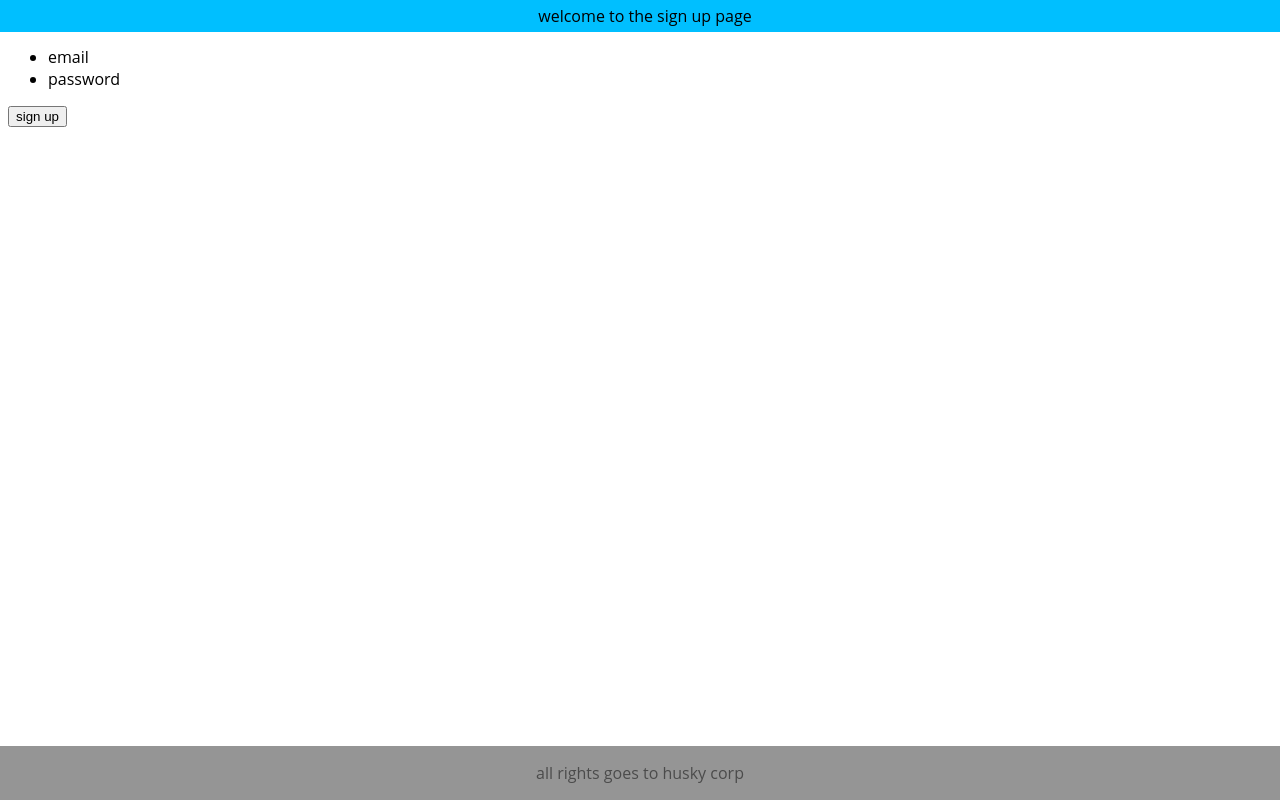
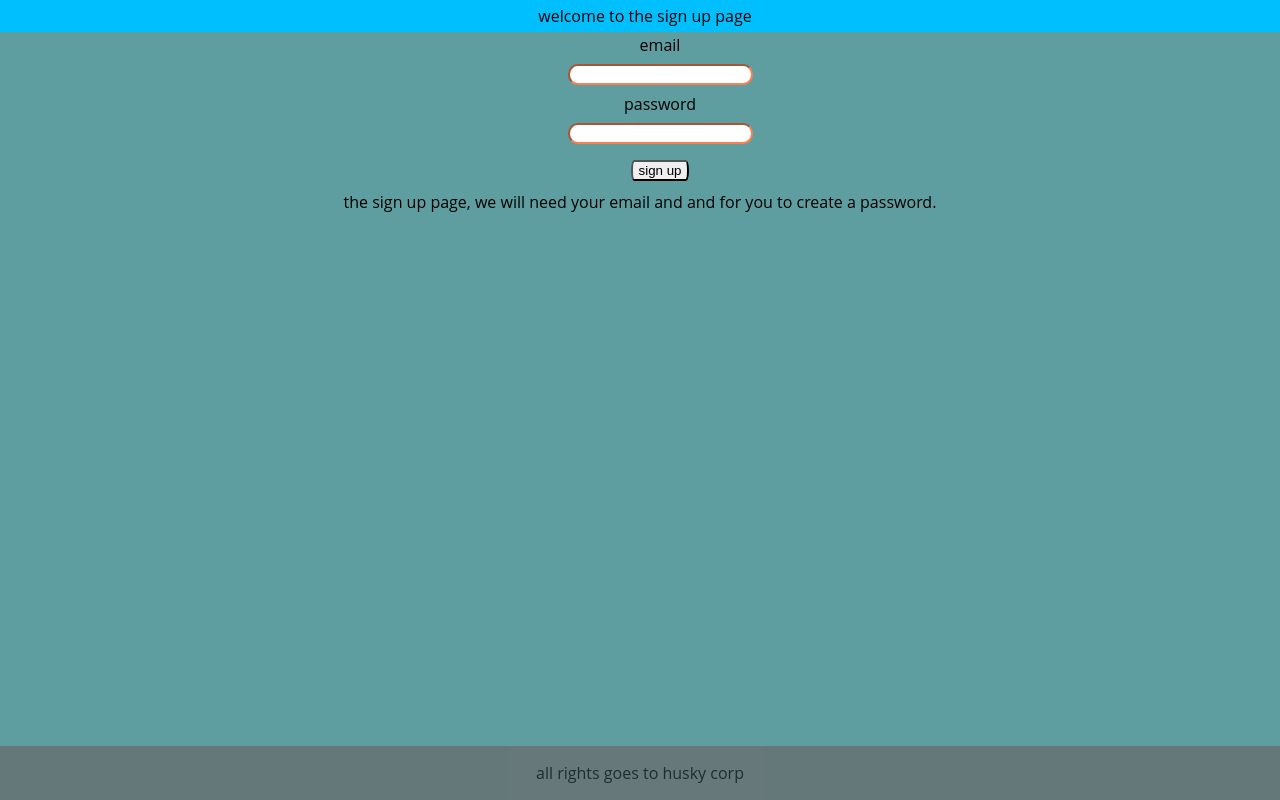
Before and after one commit to slushroot/landing-page, a plain HTML site: page signup.html in a window 1280 px wide. Drawn offline with Linux system fonts and the light colour scheme.

Commit message:
changes singup page: direction, button, text

```diff
--- a/signup.html
+++ b/signup.html
@@ -10,14 +10,18 @@
         <div class="welcome">welcome to the sign up page</div>
     </div>
 
-    <div class="explanation">This the sign up page, we will need your email and and create a password.</div>
-
     <div class="signup-container">
         <ul class="signup-info">
             <li>email</li>
+            <input type="text" name="email" class="text-signup">
             <li>password</li>
+            <input type="text" name="password" class="text-signup">
         </ul>
-        <button class="signup-button">sign up</button>
+        <button onclick="window.location.reload()" class="signup-button">sign up</button>
+    </div>
+
+    <div class="explanation">
+        <a>the sign up page, we will need your email and and for you to create a password.</a>
     </div>
 
     <div class="footer">
--- a/stylesheet-signup.css
+++ b/stylesheet-signup.css
@@ -1,6 +1,7 @@
 .body, html {
-
+    background-color: cadetblue;
     font-family: "Open Sans", sans-serif;
+    color: black;
 }
 
 .header {
@@ -18,6 +19,38 @@
     text-align: center;
 }
 
+.signup-container {
+    display: flex;
+    flex-direction: column;
+    margin: 10px;
+    align-items: center;
+    text-align: center;
+}
+
+.text-signup {
+    border-radius: 50%/100px;
+    border-color: coral;
+}
+
+.signup-button {
+    border-radius: 50%/100px;
+    margin-left: 40px;
+
+}
+
+.explanation {
+    text-align: center;
+}
+
+a {
+    color: black;
+}
+
+li {
+    list-style: none;
+    margin: 8px;
+}
+
 
 .footer {
     left: 0;
```
